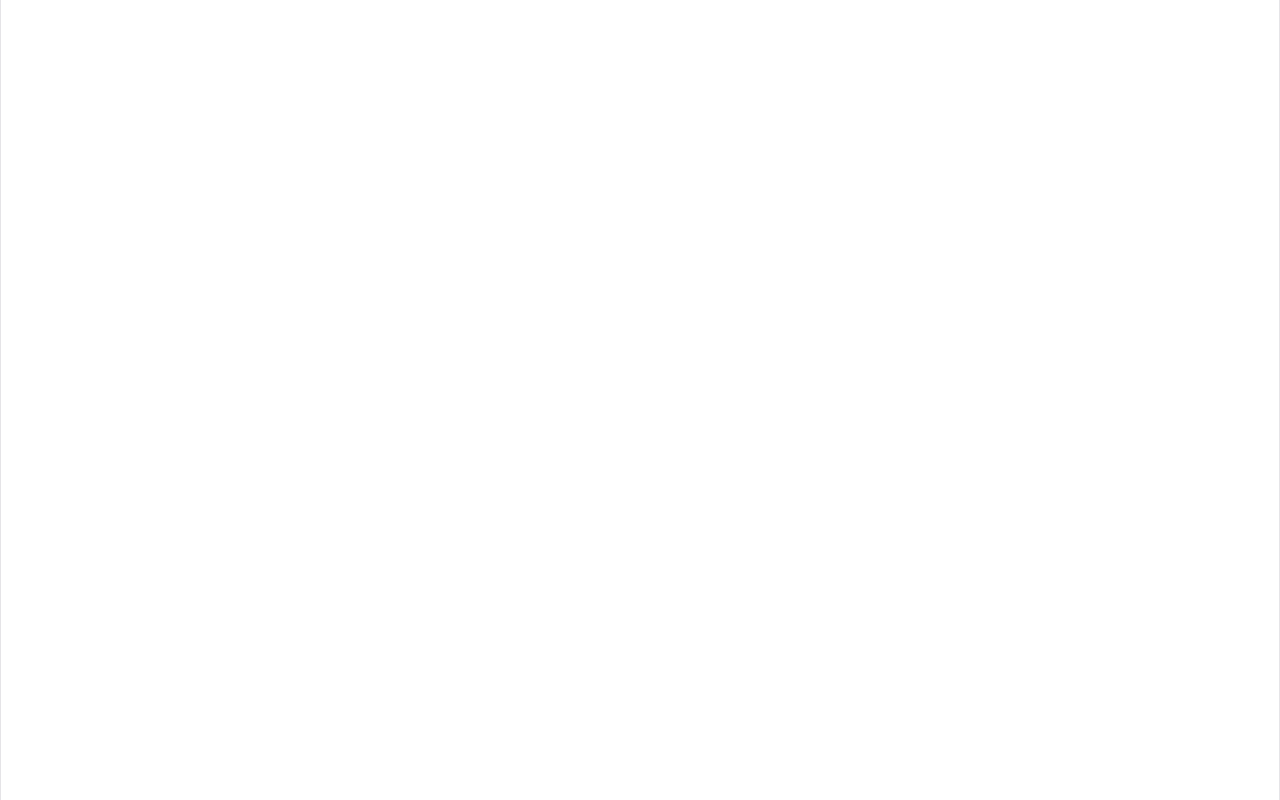
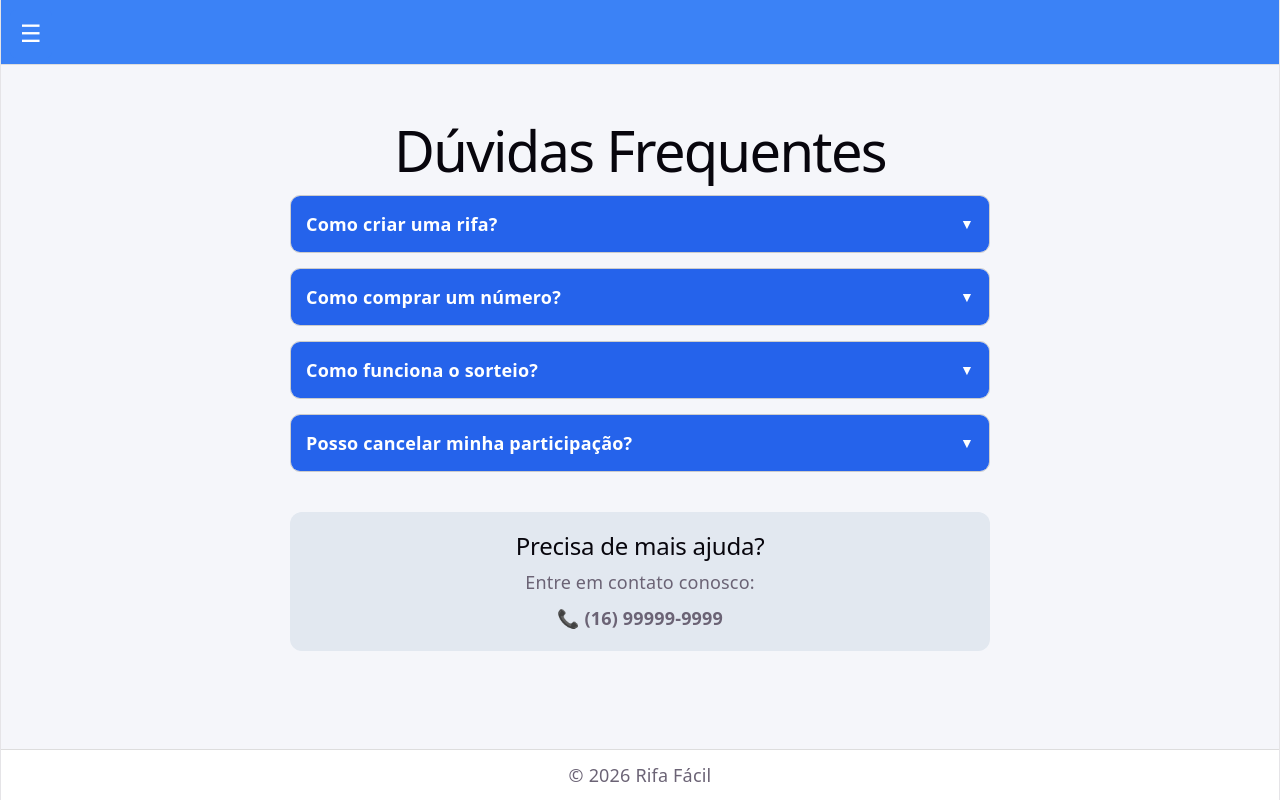
Before and after one commit to pietroggu/Rifas-Faceis, a React (Vite) app: page /ajudas in a window 1280 px wide. Before the commit this address had no page. Built offline with nearby package versions, Linux system fonts and the light colour scheme.

Commit message:
Adicionei mais duas páginas e além disso arrumei alguns layouts

```diff
--- a/src/App.jsx
+++ b/src/App.jsx
@@ -9,7 +9,8 @@ import Home from "./pages/Home";
 import Raffle from "./pages/Raffle";
 import Boss from "./pages/Boss";
 import Dados from "./pages/Dados";
-
+import Ajudas from "./pages/Ajudas";
+import Rifas from "./pages/Minhas_rifas";
 /**
  * Componente principal com rotas da aplicação
  * Separando rotas públicas e privadas
@@ -27,6 +28,8 @@ function App() {
           <Route path="/home" element={<Home />} />
           <Route path="/boss" element={<Boss />} />
           <Route path="/dados" element={<Dados />} />
+          <Route path="/ajudas" element={<Ajudas />} />
+          <Route path="/suasrifas" element={<Rifas />} />
           <Route path="/rifa/:id" element={<Raffle />} />
         </Route>
 
--- a/src/components/layout/Sidebar.jsx
+++ b/src/components/layout/Sidebar.jsx
@@ -23,8 +23,8 @@ function Sidebar() {
 
         <nav style={styles.nav}>
           <Link style={styles.link} to="/home">🏠 Home</Link>
-          <Link style={styles.link} to="/home">🎟 Minhas rifas</Link>
-          <Link style={styles.link} to="/home">🆘 Ajuda</Link>
+          <Link style={styles.link} to="/suasrifas">🎟 Minhas rifas</Link>
+          <Link style={styles.link} to="/ajudas">🆘 Ajuda</Link>
           <Link style={styles.link} to = "/boss">🔒 Acesso privado</Link>
         </nav>
 
--- /dev/null
+++ b/src/pages/Ajudas.jsx
@@ -0,0 +1,120 @@
+import React, { useState } from "react";
+
+function Ajuda() {
+  const [openIndex, setOpenIndex] = useState(null);
+
+  const faqs = [
+    {
+      question: "Como criar uma rifa?",
+      answer: "Clique no botão de criar rifa, preencha os dados e confirme.",
+    },
+    {
+      question: "Como comprar um número?",
+      answer: "Selecione a rifa desejada e escolha um número disponível.",
+    },
+    {
+      question: "Como funciona o sorteio?",
+      answer: "O sorteio é realizado automaticamente após todos os números serem vendidos.",
+    },
+    {
+      question: "Posso cancelar minha participação?",
+      answer: "Depende das regras da rifa. Entre em contato com o organizador.",
+    },
+  ];
+
+  function toggleFAQ(index) {
+    setOpenIndex(openIndex === index ? null : index);
+  }
+
+  return (
+    <div style={styles.container}>
+      <h1>Dúvidas Frequentes</h1>
+
+      <div style={styles.faqContainer}>
+        {faqs.map((faq, index) => (
+          <div key={index} style={styles.faqItem}>
+
+            {/* PERGUNTA */}
+            <div style={styles.question} onClick={() => toggleFAQ(index)}>
+              <span>{faq.question}</span>
+              <span style={styles.arrow}>
+                {openIndex === index ? "▲" : "▼"}
+              </span>
+            </div>
+
+            {/* RESPOSTA */}
+            {openIndex === index && (
+              <div style={styles.answer}>
+                {faq.answer}
+              </div>
+            )}
+          </div>
+        ))}
+      </div>
+
+      {/* CONTATO */}
+      <div style={styles.contact}>
+        <h2>Precisa de mais ajuda?</h2>
+        <p>Entre em contato conosco:</p>
+        <p style={styles.phone}>📞 (16) 99999-9999</p>
+      </div>
+    </div>
+  );
+}
+
+const styles = {
+  container: {
+    padding: "20px",
+    maxWidth: "700px",
+    margin: "0 auto",
+    textAlign: "center",
+  },
+
+  faqContainer: {
+    marginTop: "30px",
+    display: "flex",
+    flexDirection: "column",
+    gap: "15px",
+  },
+
+  faqItem: {
+    border: "1px solid #ccc",
+    borderRadius: "10px",
+    overflow: "hidden",
+  },
+
+  question: {
+    padding: "15px",
+    background: "#2563EB",
+    color: "#fff",
+    display: "flex",
+    justifyContent: "space-between",
+    cursor: "pointer",
+    fontWeight: "bold",
+  },
+
+  arrow: {
+    fontSize: "14px",
+  },
+
+  answer: {
+    padding: "15px",
+    background: "#f1f5f9",
+    textAlign: "left",
+  },
+
+  contact: {
+    marginTop: "40px",
+    padding: "20px",
+    background: "#e2e8f0",
+    borderRadius: "12px",
+  },
+
+  phone: {
+    fontSize: "18px",
+    fontWeight: "bold",
+    marginTop: "10px",
+  },
+};
+
+export default Ajuda;
--- a/src/pages/Dados.jsx
+++ b/src/pages/Dados.jsx
@@ -2,13 +2,15 @@ import React, { useState } from "react";
 
 function Dados() {
   const [user, setUser] = useState({
-    name: "",
-    email: "",
-    phone: "",
-    password: "",
+    name: "João da Silva",
+    email: "joao.silva@email.com",
+    phone: "(16) 98888-7777",
+    address: "Rua das Flores, 123 - São Carlos",
+    password: "123456",
+    photo: "https://ui-avatars.com/api/?name=Joao+Silva",
   });
 
-  const [editing, setEditing] = useState(true);
+  const [editing, setEditing] = useState(false);
 
   function handleChange(e) {
     const { name, value } = e.target;
@@ -31,6 +33,9 @@ function Dados() {
 
       <div style={styles.form}>
         <h2>Informações pessoais</h2>
+
+        {/* FOTO */}
+        <img src={user.photo} alt="Perfil" style={styles.photo} />
 
         <input
           style={styles.input}
@@ -58,6 +63,16 @@ function Dados() {
           name="phone"
           placeholder="Telefone"
           value={user.phone}
+          onChange={handleChange}
+          disabled={!editing}
+        />
+
+        <input
+          style={styles.input}
+          type="text"
+          name="address"
+          placeholder="Endereço"
+          value={user.address}
           onChange={handleChange}
           disabled={!editing}
         />
@@ -105,6 +120,15 @@ const styles = {
     borderRadius: "12px",
     minHeight: "350px",
     justifyContent: "center",
+    alignItems: "center",
+  },
+
+  photo: {
+    width: "120px",
+    height: "120px",
+    borderRadius: "50%",
+    objectFit: "cover",
+    marginBottom: "10px",
   },
 
   input: {
--- /dev/null
+++ b/src/pages/Minhas_rifas.jsx
@@ -0,0 +1,86 @@
+import React, { useState } from "react";
+
+function Rifas() {
+  const [myRaffles] = useState([
+    {
+
+      id: 1,
+      title: "Rifa do iPhone 15",
+      subtitle: "Aguardando sorteio - será realizado dia 23/04",
+      number: 23,
+      price: 10,
+    },
+    {
+      id: 2,
+      title: "Rifa do PlayStation 5",
+      subtitle: "Sorteio em andamento...",
+      number: 87,
+      price: 20,
+    },
+    {
+      id: 3,
+      title: "Rifa da Moto",
+      subtitle: "Sorteio realizado, você não foi contemplado com o prêmio",
+      number: 5,
+      price: 50,
+    },
+  ]);
+
+  return (
+    <div style={styles.container}>
+      <h1>Minhas Rifas</h1>
+
+      {myRaffles.length === 0 ? (
+        <p>Você ainda não comprou nenhuma rifa.</p>
+      ) : (
+        <div style={styles.list}>
+          {myRaffles.map((raffle) => (
+            <div key={raffle.id} style={styles.card}>
+              <h2>{raffle.title}</h2>
+              <p style={styles.subtitle}>{raffle.subtitle}</p>
+
+              <p>
+                🎟 Número: <strong>{raffle.number}</strong>
+              </p>
+
+              <p>
+                💰 Valor: R$ {raffle.price}
+              </p>
+            </div>
+          ))}
+        </div>
+      )}
+    </div>
+  );
+}
+
+const styles = {
+  container: {
+    padding: "20px",
+    textAlign: "center",
+    border: "5px",
+  },
+  subtitle:{
+      fontSize: "14px",
+      color: "#555",
+      marginBottom: "5px",
+  },
+  list: {
+    marginTop: "20px",
+    display: "flex",
+    flexDirection: "column",
+    gap: "15px",
+    maxWidth: "500px",
+    marginInline: "auto",
+  },
+
+  card: {
+    padding: "20px",
+    border: "solid black 5px",
+    background: "#f1f5f9",
+    borderRadius: "12px",
+    textAlign: "left",
+  },
+};
+
+export default Rifas;
--- a/src/pages/Register.jsx
+++ b/src/pages/Register.jsx
@@ -6,6 +6,7 @@ import logo from "../assets/logo.png";
 function Register() {
     const [email, setEmail] = useState("");
     const [name, setName] = useState("");
+    const [telefone, setTelefone] = useState("");
     const [senha, setSenha] = useState("");
     const [erros, setErros] = useState({});
     const [loading, setLoading] = useState(false);
@@ -79,6 +80,12 @@ function Register() {
                     type="text"
                     value={name}
                     onChange={(e) => setName(e.target.value)}
+                />
+                <Input
+                    label="Telefone"
+                    type="text"
+                    value={telefone}
+                    onChange={(e) => setTelefone(e.target.value)}
                 />
 
                 <Input
```
